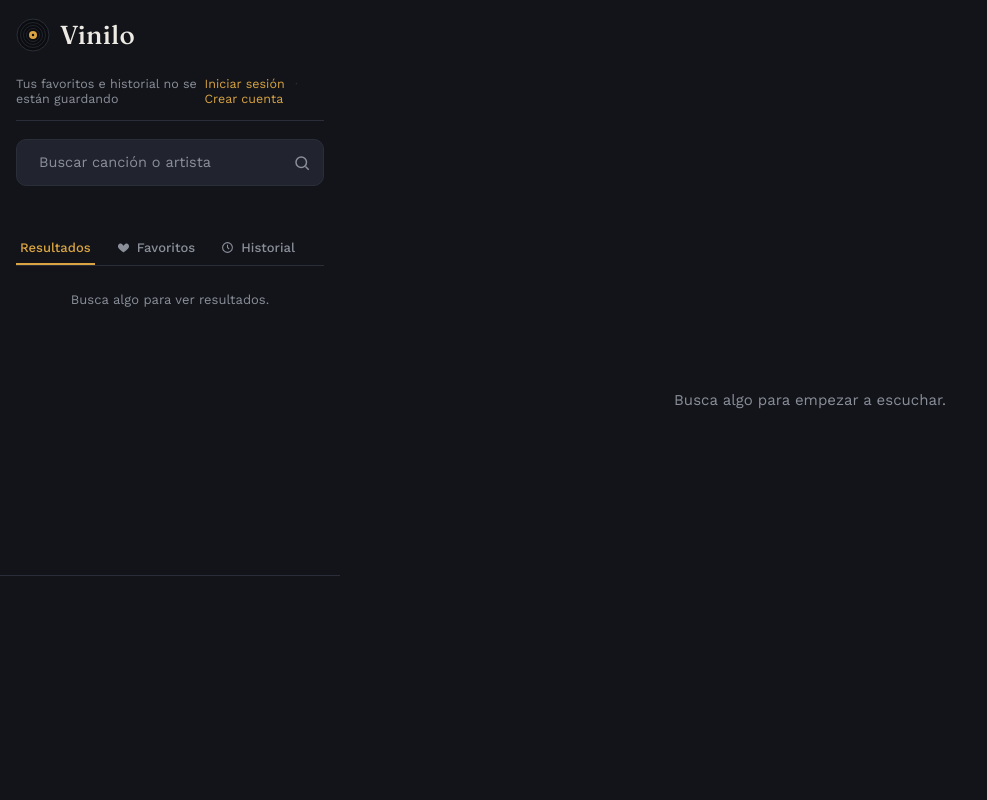
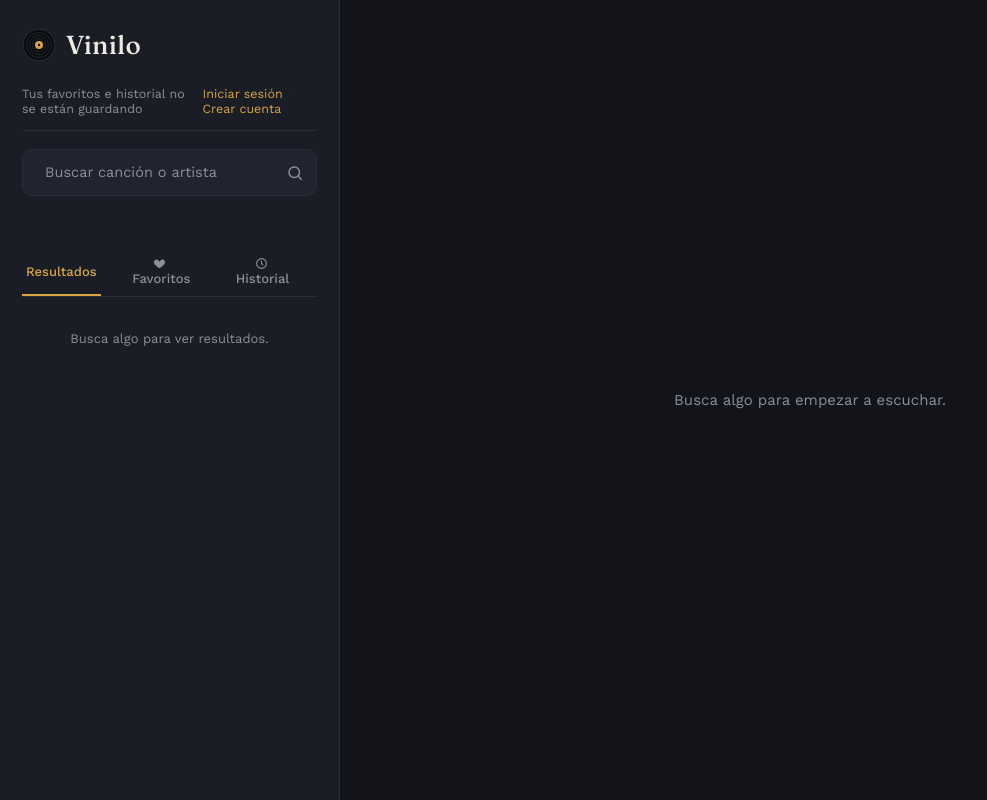
Before and after one commit to MauMar05/Vinilo, a Flask app: page / in a window 1280 px wide. Shown: the whole page, without its empty margins (0-987 px from the left). Run offline with Flask 3, Linux system fonts and the light colour scheme.

Commit message:
Add files via upload

```diff
--- a/static/script.js
+++ b/static/script.js
@@ -3,6 +3,7 @@ let player = null;
 let playerListo = false;
 let videoActualId = null;
 let cancionPendiente = null;
+let timeoutCargaReproductor = null;
 let intervaloProgreso = null;
 
 let listaReproduccion = [];
@@ -34,6 +35,7 @@ window.onYouTubeIframeAPIReady = function () {
     events: {
       onReady: () => {
         playerListo = true;
+        clearTimeout(timeoutCargaReproductor);
         if (cancionPendiente) {
           const { cancion, lista, indice } = cancionPendiente;
           cancionPendiente = null;
@@ -467,13 +469,22 @@ function reproducirCancion(cancion, lista, indice) {
   if (!playerListo) {
     cancionPendiente = { cancion, lista, indice };
     estadoBusqueda.textContent = 'Cargando el reproductor, ya casi empieza…';
+
+    clearTimeout(timeoutCargaReproductor);
+    timeoutCargaReproductor = setTimeout(() => {
+      if (!playerListo) {
+        estadoBusqueda.innerHTML = 'El reproductor está tardando más de lo normal en cargar (puede ser tu conexión). <button type="button" id="btn-reintentar" style="color:#D9A441; background:none; border:none; text-decoration:underline; cursor:pointer; font:inherit; padding:0;">Reintentar</button>';
+        const boton = document.getElementById('btn-reintentar');
+        if (boton) boton.addEventListener('click', () => window.location.reload());
+      }
+    }, 6000);
     return;
   }
 
   listaReproduccion = lista || [cancion];
   indiceActual = typeof indice === 'number' ? indice : 0;
 
-   videoActualId = cancion.id;
+  videoActualId = cancion.id;
   vacio.style.display = 'none';
   reproductor.classList.remove('oculto');
   document.body.classList.add('hay-reproduccion');
--- a/static/style.css
+++ b/static/style.css
@@ -32,15 +32,12 @@ html, body {
 /* ---------- Panel de búsqueda ---------- */
 
 .panel-buscar {
-  border-right: none;
-  border-bottom: 1px solid var(--borde);
-  padding: 18px 16px;
-  max-height: 72vh;
-  transition: max-height 0.25s ease;
-}
-
-body.hay-reproduccion .panel-buscar {
-  max-height: 34vh;
+  background: var(--panel);
+  border-right: 1px solid var(--borde);
+  padding: 28px 22px;
+  display: flex;
+  flex-direction: column;
+  overflow: hidden;
 }
 
 .marca {
@@ -469,7 +466,11 @@ body.hay-reproduccion .panel-buscar {
     border-right: none;
     border-bottom: 1px solid var(--borde);
     padding: 18px 16px;
-    max-height: 45vh;
+    max-height: 72vh;
+  }
+
+  body.hay-reproduccion .panel-buscar {
+    max-height: 34vh;
   }
 
   .marca {
```
